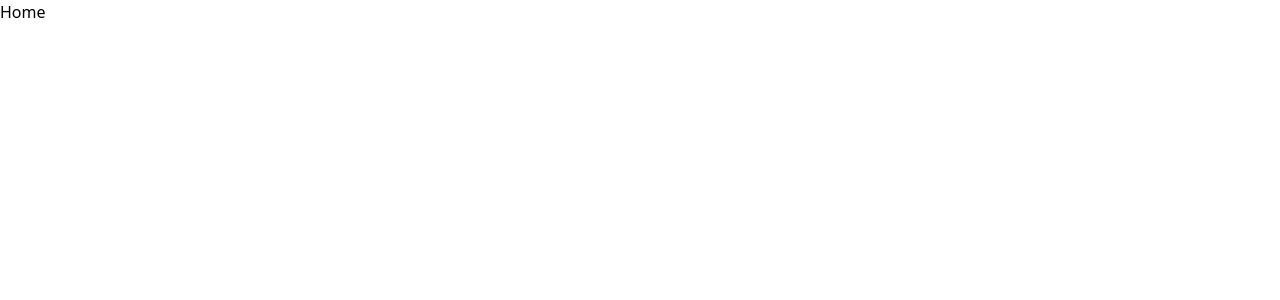
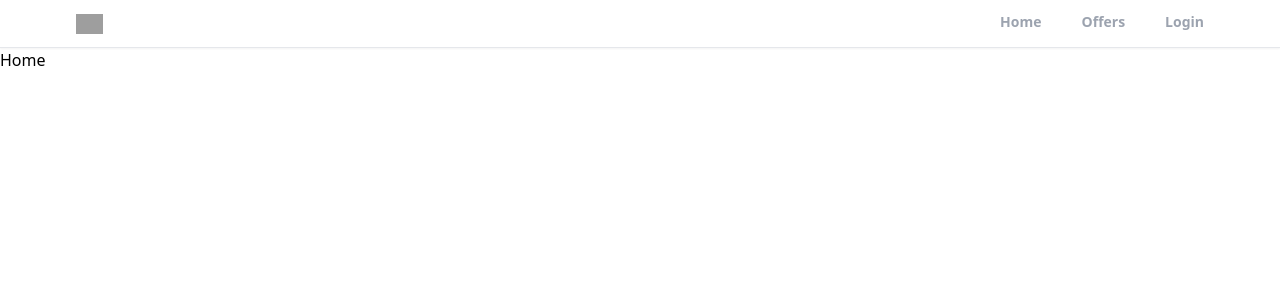
Before and after one commit to ArtSky24/ArtSky, a React (Create React App) app: page / in a window 1280 px wide. Shown: the top 300 px of the page. Built offline with nearby package versions, Linux system fonts and the light colour scheme; grey boxes are pictures that could not be loaded.

Commit message:
create the header components

```diff
--- a/src/App.js
+++ b/src/App.js
@@ -7,11 +7,13 @@ import Profile from "./pages/Profile";
 import Login from "./pages/Login";
 import SignUp from "./pages/SignUp";
 import ForgotPass from "./pages/ForgotPass";
+import Header from "./components/Header";
 
 function App() {
   return (
     <div>
      <Router>
+      <Header/>
       <Routes>
         <Route path='/' element={<Home/>}/>
         <Route path='/profile' element={<Profile/>}/>
--- /dev/null
+++ b/src/components/Header.jsx
@@ -0,0 +1,40 @@
+import React from 'react'
+import { useLocation, useNavigate  } from 'react-router-dom'
+
+export default function Header() {
+
+    const location  = useLocation()
+    const navigate = useNavigate()
+    console.log(location.pathname)
+    const pathMatch = (route)=>{
+        if(route === location.pathname){
+            return true
+        }
+    }
+  return (
+    <div className='bg-white border-b shadow-sm sticky top-0 z-50'>
+
+        <header className='flex justify-between items-center px-3 max-w-6xl mx-auto'>
+            <div>
+                <img src="https://artsky.io/wp-content/uploads/2022/10/artsky-LOGO-1-1.png"
+                alt="logo" className=' h-5 cursor-pointer' onClick={()=> navigate('/')}/>
+
+            </div>
+            <div>
+                <ul className='flex space-x-10 '>
+                    <li  className={`py-3 text-sm font-semibold text-gray-400 border-b-[3px] border-b-transparent cursor-pointer
+                     ${pathMatch("/") && "text-black border-b-red-500"}`} onClick={()=> navigate("/")}>Home</li>
+
+
+                    <li className={`py-3 text-sm font-semibold text-gray-400 border-b-[3px] border-b-transparent cursor-pointer
+                     ${pathMatch("/offers") && "text-black border-b-red-500"}`} onClick={()=> navigate("/offers")}>Offers</li>
+
+
+                    <li className={`py-3 text-sm font-semibold text-gray-400 border-b-[3px] border-b-transparent cursor-pointer
+                     ${pathMatch("/login") && "text-black border-b-red-500"}` } onClick={()=> navigate("/login")}>Login</li>
+                </ul>
+            </div>
+        </header>
+    </div>
+  )
+}
```
